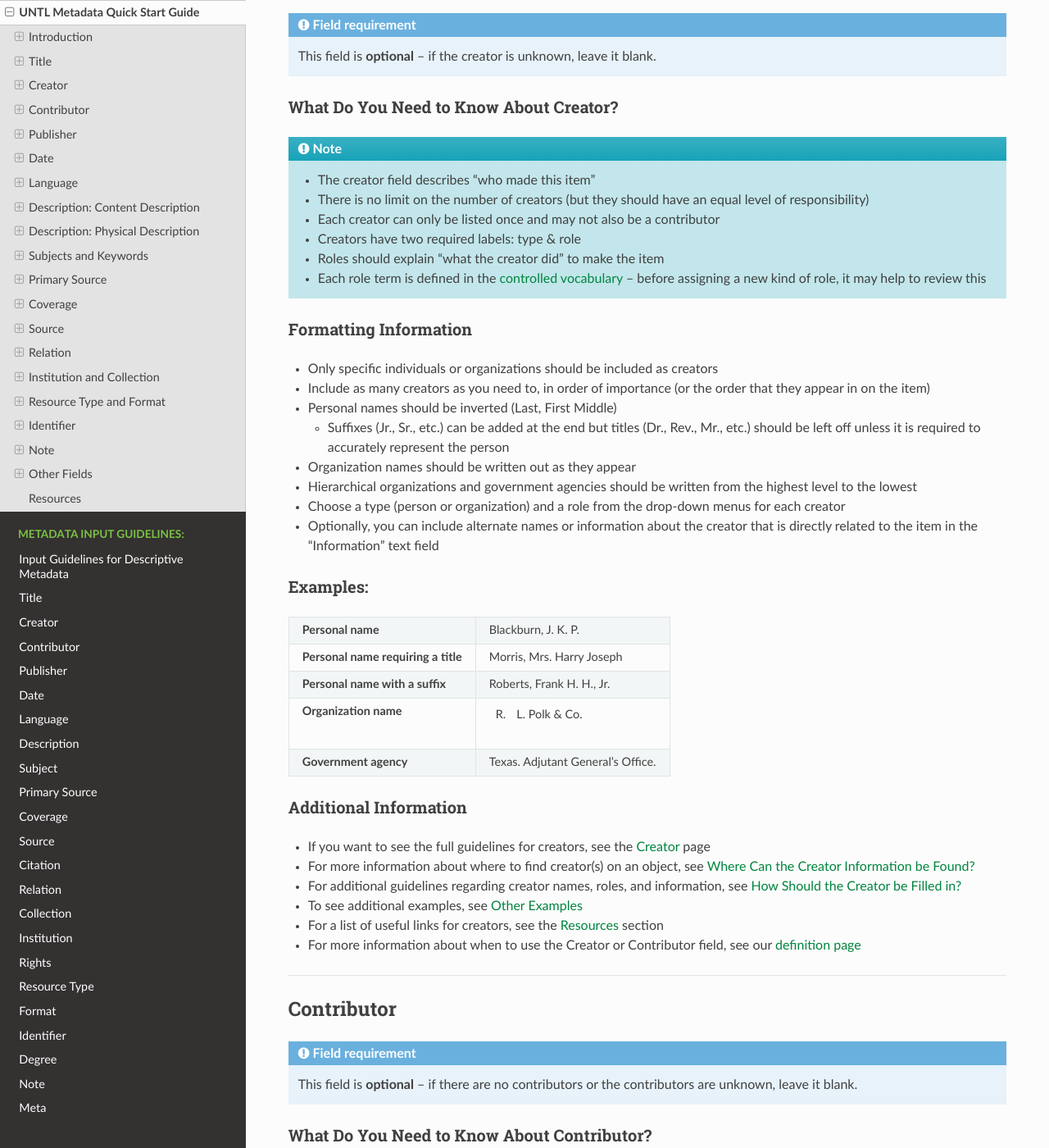
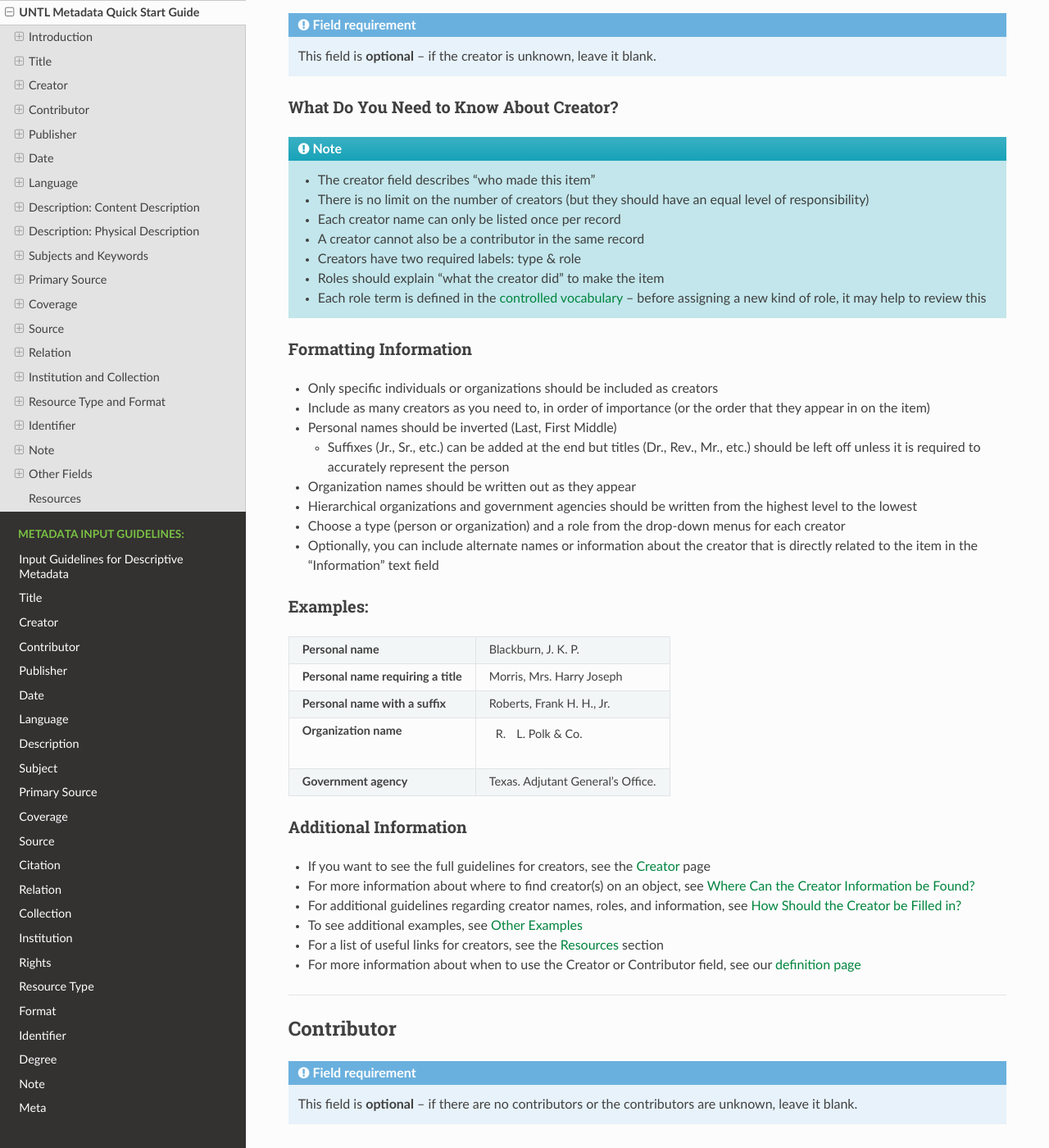
Before and after one commit to unt-libraries/untl-metadata-documentation, a Sphinx documentation site: the page built from docs/guides/quick-start-guide.rst, in a window 1280 px wide and 1400 px high, scrolled down 2101 px. Shown: the whole window at 82% size. Built offline with Sphinx 7.4.7 and the Read the Docs theme 2.0.0, drawn with Linux system fonts in a browser that asks for light colours; some of the changed text lies outside the part shown.

Commit message:
Changed creator/contributor text

```diff
--- a/docs/guides/quick-start-guide.rst
+++ b/docs/guides/quick-start-guide.rst
@@ -109,7 +109,8 @@
 
     * The creator field describes "who made this item"
     * There is no limit on the number of creators (but they should have an equal level of responsibility)
-    * Each creator can only be listed once and may not also be a contributor
+    * Each creator name can only be listed once per record
+    * A creator cannot also be a contributor in the same record
     * Creators have two required labels: type & role
     * Roles should explain "what the creator did" to make the item
     * Each role term is defined in the `controlled vocabulary <https://digital2.library.unt.edu/vocabularies/agent-qualifiers/>`__ -- before assigning a new kind of role, it may help to review this
@@ -175,7 +176,8 @@
 
     * Contributors assist with creating part of the item, or have a tangential relationship to the item (e.g., donor of archival materials)
     * There is no limit on the number of contributors
-    * Each contributor can only be listed once and may not also be a creator
+    * Each contributor name can only be listed once per record
+    * A contributor cannot also be a creator in the same record
     * Contributors have two required labels: type & role
     * Roles should explain "how the contributor helped" to make the item or the contributor's relationship to it
     * Each role term is defined in the `controlled vocabulary <https://digital2.library.unt.edu/vocabularies/agent-qualifiers/>`__ -- before assigning a new kind of role, it may help to review this
```
